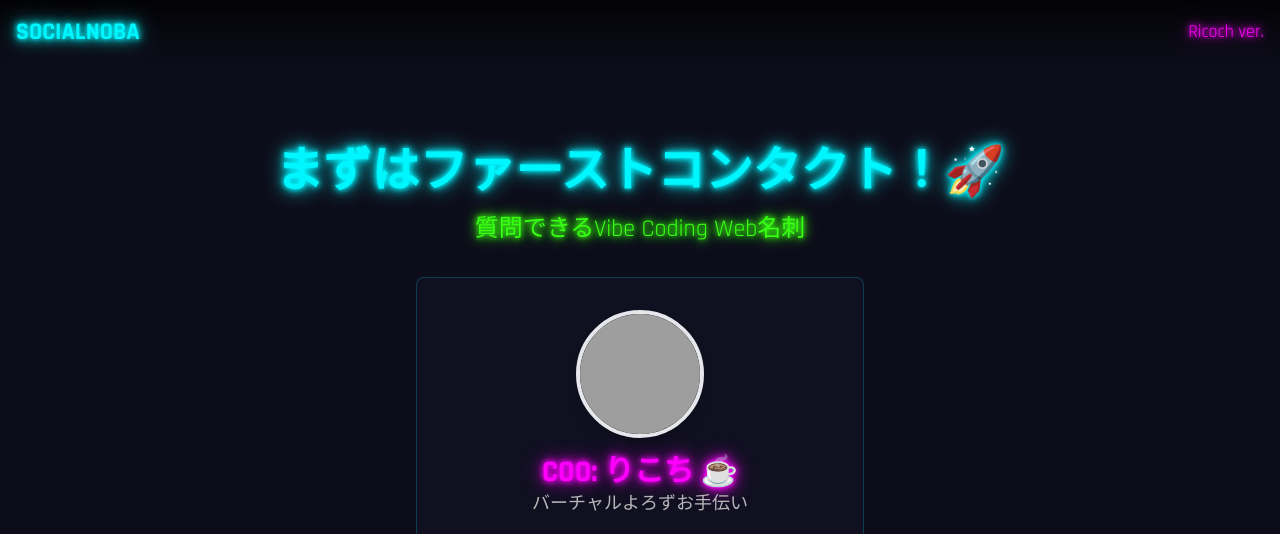
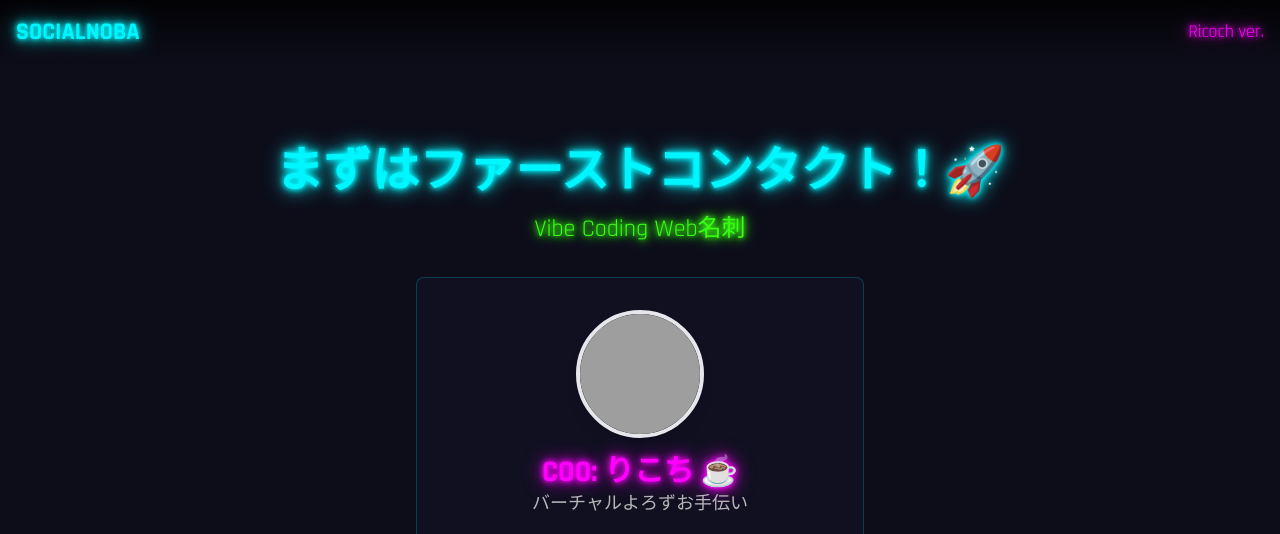
Before and after one commit to RicochChester/ricochchester.github.io, a plain HTML site: page index.html in a window 1280 px wide. Shown: the top 534 px of the page. Drawn offline with nearby package versions, Linux system fonts and the light colour scheme; grey boxes are pictures that could not be loaded.

Commit message:
Update index.html

```diff
--- a/index.html
+++ b/index.html
@@ -87,7 +87,7 @@
             <section id="hero" class="min-h-screen flex flex-col items-center justify-center text-center">
                 <div class="animate-item">
                     <h2 class="text-4xl md:text-5xl font-bold neon-text-primary">まずはファーストコンタクト！🚀</h2>
-                    <p class="mt-4 mb-8 text-xl md:text-2xl neon-text-accent">質問できるVibe Coding Web名刺</p>
+                    <p class="mt-4 mb-8 text-xl md:text-2xl neon-text-accent">Vibe Coding Web名刺</p>
                 </div>
 
                 <div class="card p-8 rounded-lg animate-item w-full max-w-md">
```
